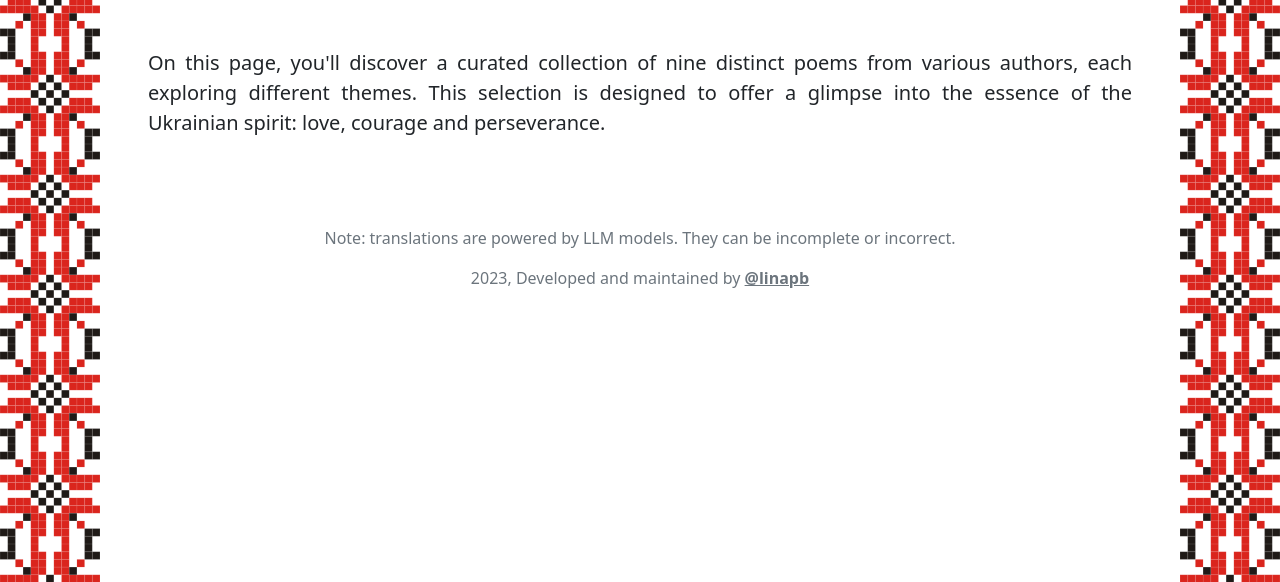
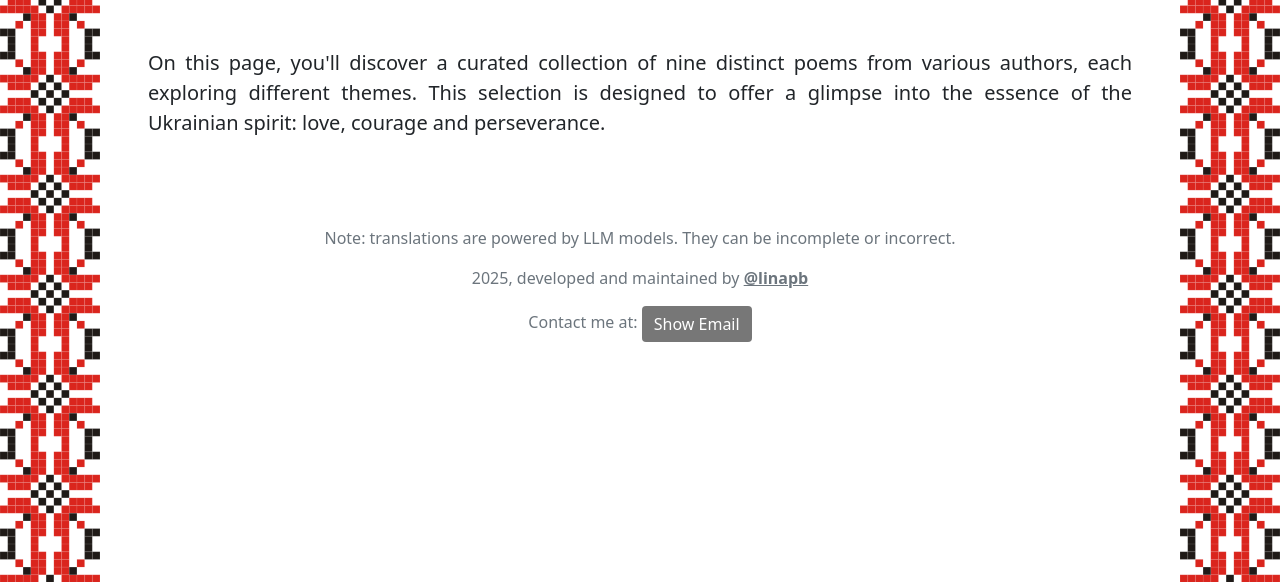
Before and after one commit to linapb/poetry_of_ukraine, a Flask app: page / in a window 1280 px wide. Shown: the part 56-638 px from the top of the page. Run offline with Flask 3, Linux system fonts and the light colour scheme.

Commit message:
Add contact email retrieval and display functionality

```diff
--- a/app.py
+++ b/app.py
@@ -1,6 +1,6 @@
 import os
 import asyncio
-from flask import Flask, redirect, render_template, request
+from flask import Flask, redirect, render_template, request, jsonify
 from asgiref.wsgi import WsgiToAsgi
 
 import helpers
@@ -38,4 +38,10 @@ async def index():
 
     return render_template("index.html", poems=poems)
 
+
+@app.route('/get-contact-email')
+def get_contact():
+    return jsonify(email=os.environ.get('CONTACT_EMAIL'))
+
+
 asgi_app = WsgiToAsgi(app)
--- a/static/scripts.js
+++ b/static/scripts.js
@@ -12,6 +12,13 @@ function changeLanguage(lang) {
     } else {
         window.location.href = "/?lang=" + lang;
     }
+}
+
+async function showEmail() {
+  const response = await fetch('/get-contact-email');
+  const data = await response.json();
+  document.getElementById('contact-email').innerText = data.email;
+  document.getElementById('show-email-btn').hidden = true;
 }
 
 document.addEventListener('DOMContentLoaded', function() {
--- a/static/styles.css
+++ b/static/styles.css
@@ -31,6 +31,11 @@ img {
     box-shadow:none;
 }
 
+.btn-show-email {
+    color: #fff;
+    background-color: #777;
+    border: none;
+}
 
 .topic {
     color: #777;
--- a/templates/layout.html
+++ b/templates/layout.html
@@ -177,9 +177,9 @@
     <footer class="text-center text-lg-start text-muted">
       <div class="text-center p-4">
         <p>Note: translations are powered by LLM models. They can be incomplete or incorrect.</p>
-          <p>2023, Developed and maintained by <a class="text-reset fw-bold" href="https://github.com/">@linapb</a></p>
+          <p>2025, developed and maintained by <a class="text-reset fw-bold" href="https://github.com/">@linapb</a></p>
+          <p>Contact me at: <span id="contact-email"></span><button  class="btn btn-show-email" id="show-email-btn" onclick="showEmail()">Show Email</button></p>
       </div>
     </footer>
-
   </body>
 </html>
```
